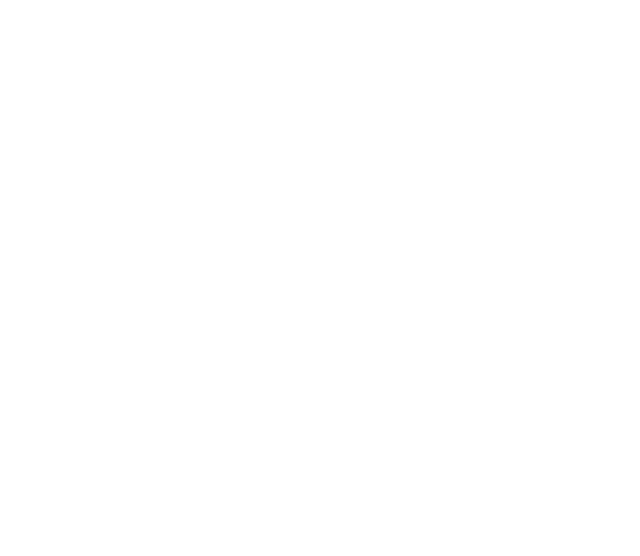
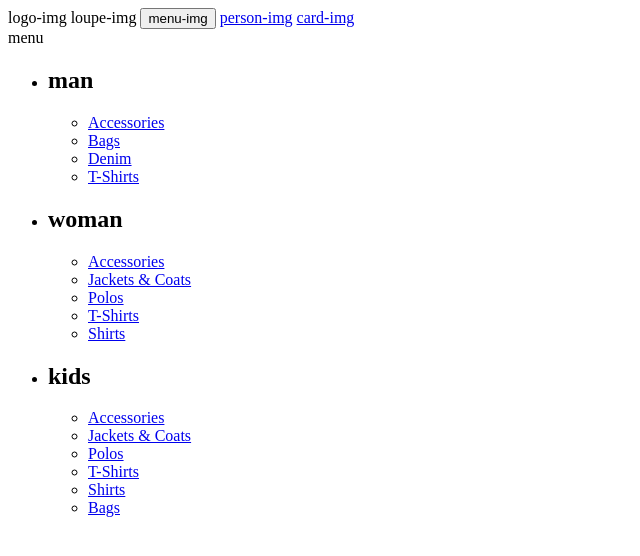
Before and after one commit to WTCHCRFT/GeekBrains, a plain HTML site: page index.html in a window 1280 px wide. Shown: the whole page, without its empty margins (0-640 px from the left). Drawn offline with Linux system fonts and the light colour scheme.

Commit message:
Сделана структура header

```diff
--- a/index.html
+++ b/index.html
@@ -5,11 +5,54 @@
     <meta charset="UTF-8">
     <meta http-equiv="X-UA-Compatible" content="IE=edge">
     <meta name="viewport" content="width=device-width, initial-scale=1.0">
-    <title>Document</title>
+    <title>HomeWork#1</title>
 </head>
 
 <body>
-
+    <header>
+        logo-img
+        loupe-img
+        <button>
+            menu-img
+        </button>
+        <a href="#">person-img</a>
+        <a href="#">card-img</a>
+        <nav>
+            menu
+            <ul>
+                <li>
+                    <h2>man</h2>
+                    <ul>
+                        <li><a href="#">Accessories</a></li>
+                        <li><a href="#">Bags</a> </li>
+                        <li><a href="#">Denim</a> </li>
+                        <li><a href="#">T-Shirts</a> </li>
+                    </ul>
+                </li>
+                <li>
+                    <h2>woman</h2>
+                    <ul>
+                        <li><a href="#">Accessories</a> </li>
+                        <li><a href="#">Jackets & Coats</a> </li>
+                        <li><a href="#">Polos</a> </li>
+                        <li><a href="#">T-Shirts</a> </li>
+                        <li><a href="#">Shirts</a> </li>
+                    </ul>
+                </li>
+                <li>
+                    <h2>kids</h2>
+                    <ul>
+                        <li><a href="#">Accessories</a> </li>
+                        <li><a href="#">Jackets & Coats</a> </li>
+                        <li><a href="#">Polos</a> </li>
+                        <li><a href="#">T-Shirts</a> </li>
+                        <li><a href="#">Shirts</a> </li>
+                        <li><a href="#">Bags</a> </li>
+                    </ul>
+                </li>
+            </ul>
+        </nav>
+    </header>
 </body>
 
 </html>
```
